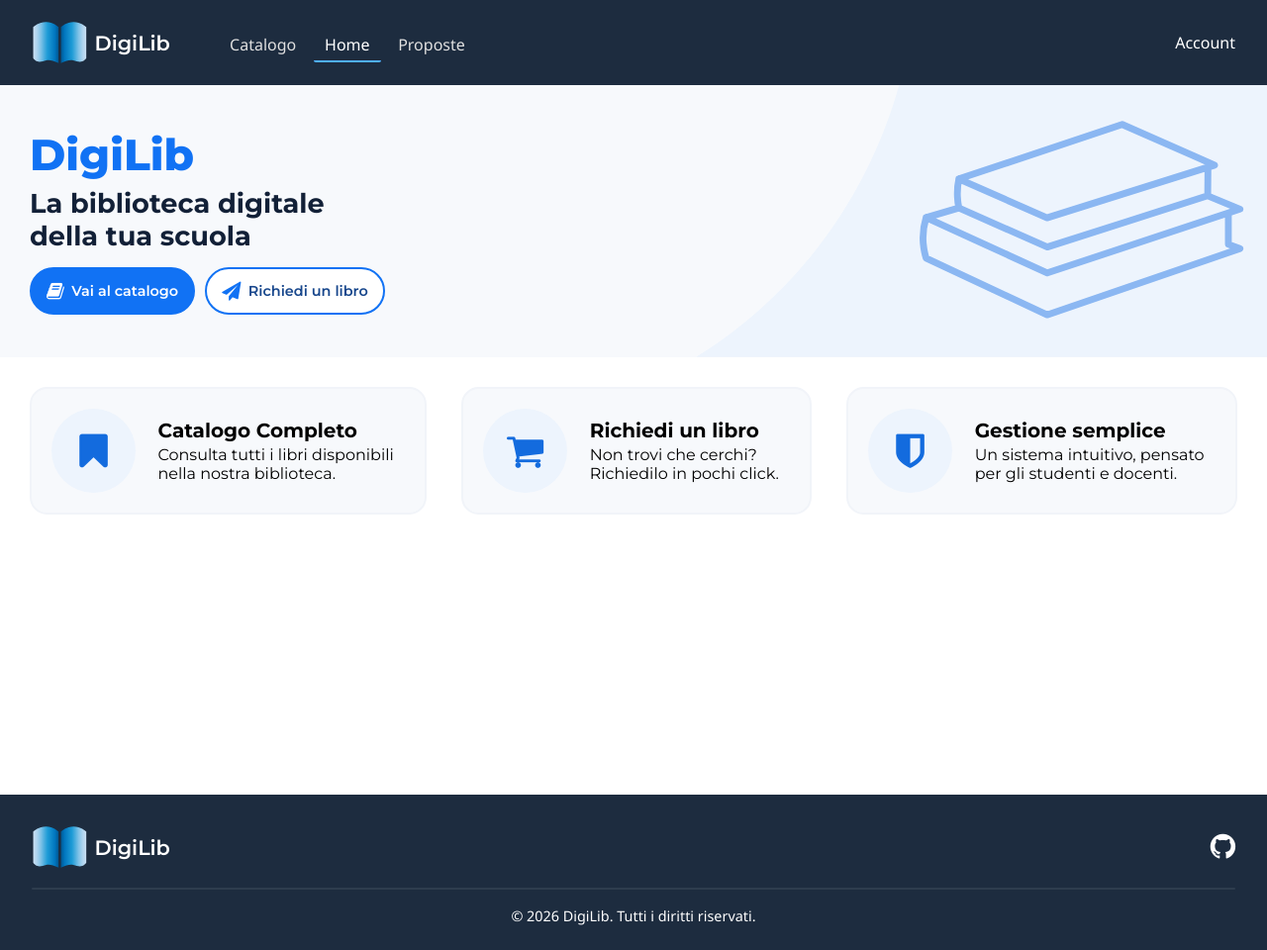
After one commit to minion6011/DigiLib, a PHP site: page / in a window 1280 px wide. The commit adds this page. Shown: the whole page at 99% size. Run offline with PHP 8.4, Linux system fonts and the light colour scheme.

Commit message:
Added Home Page, minor graphical fixes

```diff
--- a/assets/css/catalog.css
+++ b/assets/css/catalog.css
@@ -1,5 +1,3 @@
-@import url('https://fonts.googleapis.com/css2?family=Montserrat:ital,wght@0,100..900;1,100..900&display=swap'); /* Monteserrat */
-
 .banner {
     & {
         display: flex;
--- /dev/null
+++ b/assets/css/index.css
@@ -0,0 +1,170 @@
+.banner {
+    & {
+        display: flex;
+        align-items: center;
+        justify-content: space-between;
+
+        height: 275px;
+
+        overflow: hidden;
+
+        font-family: 'Montserrat', sans-serif;
+        background-color: #F7F9FC;
+    }
+    @media (max-width: 1010px) {
+        & {
+            height: 325px;
+        }
+    }
+    .text {
+        & {
+            display: flex;
+            flex-direction: column;
+            gap: 7.5px;
+
+            padding: 40px 30px;
+        }
+        .title {
+            font-family: "Montserrat", sans-serif;
+            font-weight: 800;
+            font-size: 2.75rem;
+
+            color: #1172f4;
+        }
+        .sub-title {
+            font-size: 1.7rem;
+            line-height: 32.5px;
+            font-weight: 700;
+
+            color: #122037;
+        }
+        .btns {
+            & {
+                display: flex;
+                flex-wrap: wrap;
+                gap: 10px;
+
+                margin-top: 7.5px;
+            }
+            button {
+                & {
+                    display: flex;
+                    align-items: center;
+                    gap: 7.5px;
+
+                    font-family: "Montserrat", sans-serif;
+
+                    border: 0;
+                    padding: 12.5px 15px;
+                    border-radius: 50px;
+                    font-size: 0.9rem;
+                    font-weight: 600;
+
+                    transition: .25s;
+
+                    cursor: pointer;
+                }
+                &.catalog {
+                    & {
+                        border: #1172F4 2px solid;
+                        background-color: #1172F4;
+                        color: #fff;
+                    }
+                    &:hover {
+                        background-color: #136bde;
+                    }
+                }
+                &.request {
+                    & {
+                        border: #1172F4 2px solid;
+                        background-color: #fff;
+                        color: #18478c;
+                    }
+                    &:hover {
+                        background-color: #f1f1f1;
+                    }
+                    i {
+                        color: #1172F4;
+                    }
+                }
+                i {
+                    font-size: 1.2rem;
+                }
+            }
+        }
+    }
+    img {
+        & {
+            height: 100%;
+            object-fit: cover;
+        }
+        @media (max-width: 1010px) {
+            & {
+                display: none;
+            }
+        }
+    }
+}
+
+.content {
+    & {
+        margin: 30px;
+    }
+    .cards {
+        & {
+            display: flex;
+            align-items: center;
+            justify-content: center;
+            flex-wrap: wrap;
+
+            gap: 35px;
+        }
+        .card {
+            & {
+                font-family: "Montserrat", sans-serif;
+
+                display: flex;
+                align-items: center;
+                gap: 22.5px;
+                flex-grow: 1;
+
+                border-radius: 17.5px;
+                background-color: #F7F9FC;
+                border: #f1f4f9 2px solid;
+
+                padding: 20px;
+
+                max-width: 400px;
+            }
+        }
+        .ico {
+            & {
+                display: flex;
+                align-items: center;
+                justify-content: center;
+
+                background-color: #EDF4FD;
+                padding: 27.5px;
+                width: 30px;
+                height: 30px;
+                border-radius: 50px;
+            }
+            i {
+                font-size: 2.5rem;
+                color: #136bde;
+            }
+        }
+        .text {
+            & {
+                display: flex;
+                flex-direction: column;
+
+                gap: 2.5px;
+            }
+            .title {
+                font-weight: 700;
+                font-size: 1.25rem;
+            }
+        }
+    }
+}
--- a/assets/css/style.css
+++ b/assets/css/style.css
@@ -1,13 +1,12 @@
 @import url('https://fonts.googleapis.com/css2?family=Montserrat:ital,wght@0,100..900;1,100..900&display=swap'); /* Monteserrat */
-
 @import url('https://cdnjs.cloudflare.com/ajax/libs/font-awesome/4.7.0/css/font-awesome.min.css'); /* Icons */
 
 html, body {
     margin: 0;
     overflow-x: hidden;
 
-    min-height: 110vh; /* Suggested 100vh / 100dvh */
-    min-height: 110dvh;
+    min-height: 120vh; /* Suggested 100vh / 100dvh */
+    min-height: 120dvh;
 
     display: flex;
     flex-direction: column;
@@ -157,6 +156,9 @@ div.logo {
                         border: 0;
                         outline: 0;
                         font-size: 0.9rem;
+
+                        min-width: 0;
+                        width: 100%;
                     }
                     &::placeholder {
                         color: #a4aebc;
@@ -166,6 +168,8 @@ div.logo {
                     border: 0;
                     padding: 0;
                     background-color: #fff;
+
+                    cursor: pointer;
                 }
                 i {
                     color: #49596d;
--- a/catalog.php
+++ b/catalog.php
@@ -14,8 +14,6 @@
     <?php
         include("components/navbar.php")
     ?>
-
-    <p class="centercheck">•</p>
 
     <div class="banner">
         <div class="text">
--- /dev/null
+++ b/index.php
@@ -0,0 +1,97 @@
+<!DOCTYPE html>
+<html lang="it">
+<head>
+    <meta charset="UTF-8">
+    <meta name="viewport" content="width=device-width, initial-scale=1.0">
+
+    <title>DigiLib | Home Page</title>
+    <link rel="icon" href="assets/images/ui/logo.svg"/>
+
+    <link rel="stylesheet" href="assets/css/style.css">
+    <link rel="stylesheet" href="assets/css/index.css">
+</head>
+<body>
+    <?php
+        include("components/navbar.php")
+    ?>
+
+    <!-- <p class="centercheck">•</p> -->
+
+    <div class="banner">
+        <div class="text">
+            <p class="title">DigiLib</p>
+            <p class="sub-title">
+                La biblioteca digitale
+                <br>
+                della tua scuola
+            </p>
+            <div class="btns">
+                <a href="catalog.php">
+                    <button class="catalog">
+                        <i class="fa fa-book"></i>
+                        Vai al catalogo
+                    </button>
+                </a>
+
+                <a href="request.php">
+                    <button class="request">
+                        <i class="fa fa-paper-plane"></i>
+                        Richiedi un libro
+                    </button>
+                </a>
+            </div>
+        </div>
+        <img src="assets/images/ui/banner.svg">
+    </div>
+
+    <div class="content">
+        <div class="cards">
+            <div class="card">
+                <div class="ico">
+                    <i class="fa fa-bookmark"></i>
+                </div>
+                <div class="text">
+                    <p class="title">Catalogo Completo</p>
+                    <p class="description">
+                        Consulta tutti i libri disponibili
+                        <br>
+                        nella nostra biblioteca.
+                    </p>
+                </div>
+            </div>
+
+            <div class="card">
+                <div class="ico">
+                    <i class="fa fa-shopping-cart"></i>
+                </div>
+                <div class="text">
+                    <p class="title">Richiedi un libro</p>
+                    <p class="description">
+                        Non trovi che cerchi?
+                        <br>
+                        Richiedilo in pochi click.
+                    </p>
+                </div>
+            </div>
+
+            <div class="card">
+                <div class="ico">
+                    <i class="fa fa-shield"></i>
+                </div>
+                <div class="text">
+                    <p class="title">Gestione semplice</p>
+                    <p class="description">
+                        Un sistema intuitivo, pensato
+                        <br>
+                        per gli studenti e docenti.
+                    </p>
+                </div>
+            </div>
+        </div>
+    </div>
+
+    <?php
+        include("components/footer.php")
+    ?>
+</body>
+</html>
```
